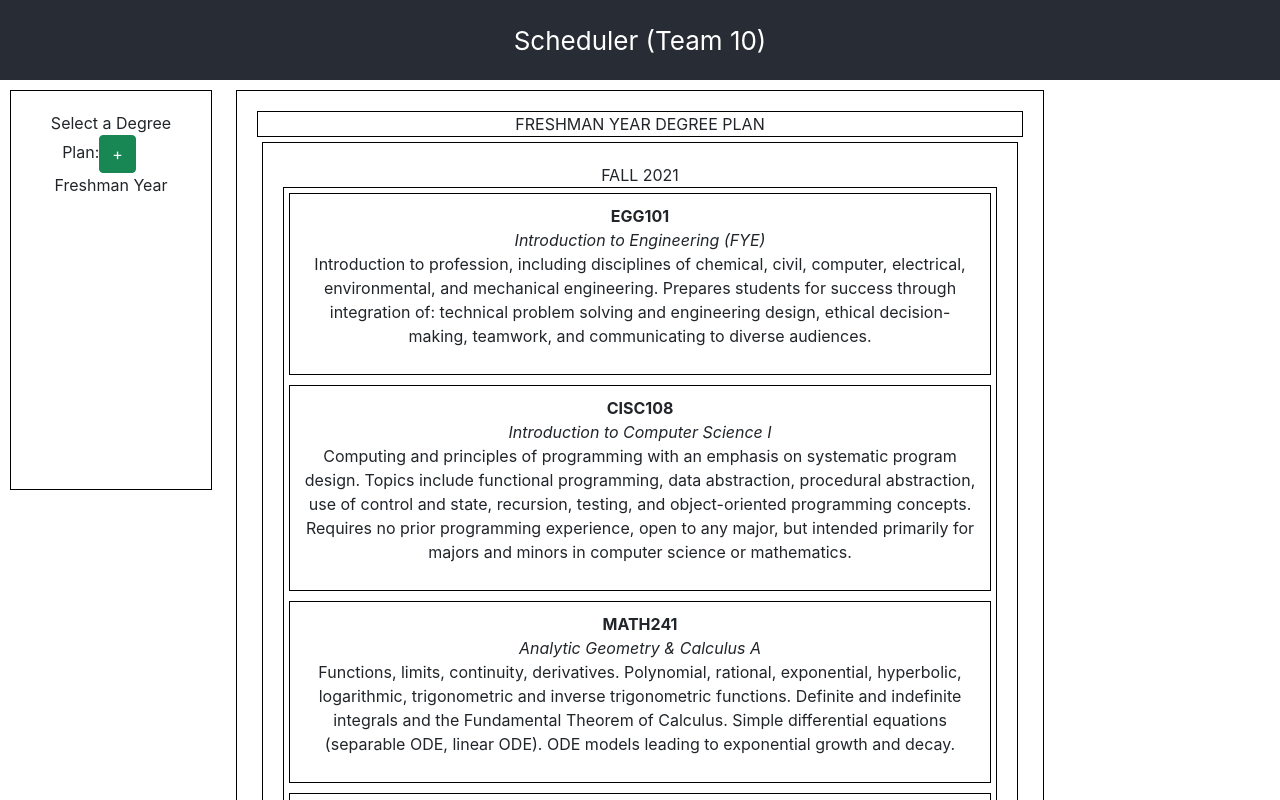
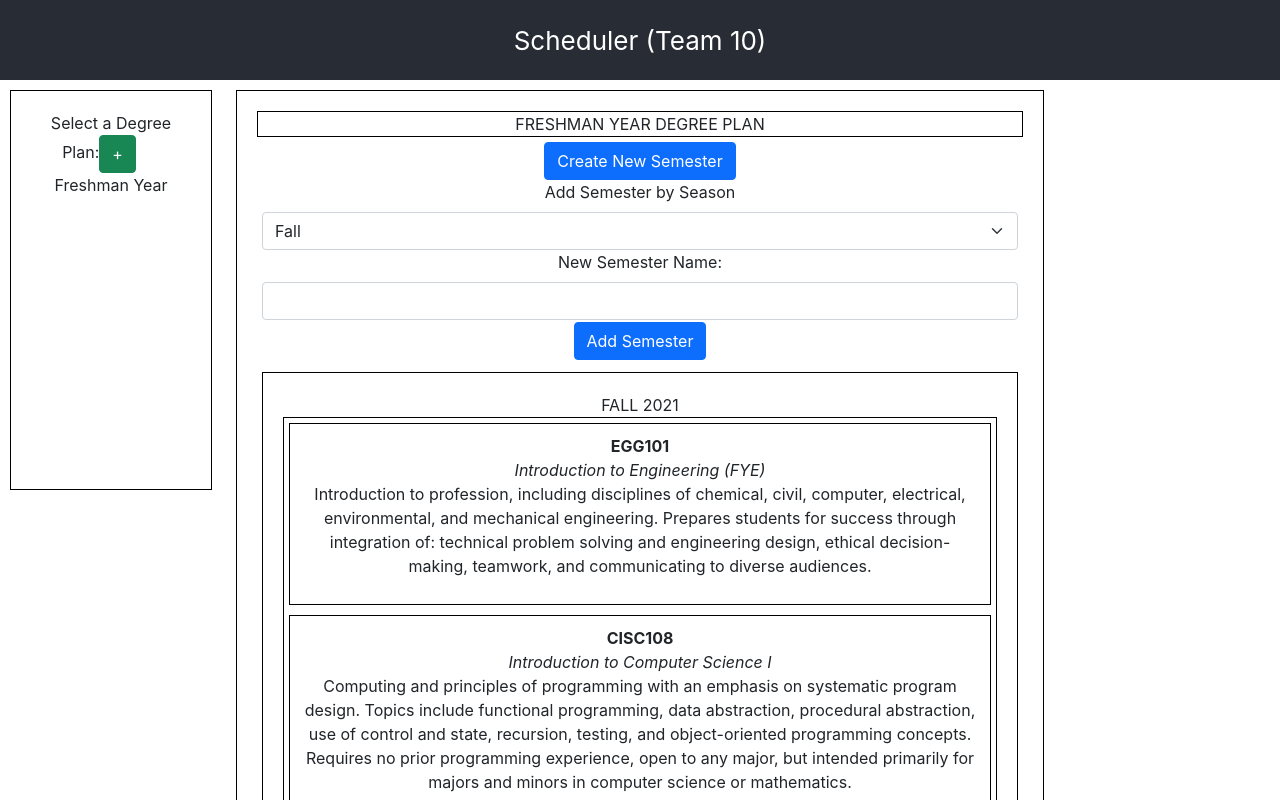
Before and after one commit to UD-CISC275-S22/cis-scheduler-team-10, a React (Create React App) app: page / in a window 1280 px wide. Shown: the top 800 px of the page. Built offline with nearby package versions, Linux system fonts and the light colour scheme.

Commit message:
Added dropdown for semester season and box for name and button to officially add course, just need to get the list of semesters to update and render properly

```diff
--- a/src/DegreePlanComponent.tsx
+++ b/src/DegreePlanComponent.tsx
@@ -1,5 +1,5 @@
-import React from "react";
-import { Col, Container, Row } from "react-bootstrap";
+import React, { useState } from "react";
+import { Button, Col, Container, Form, Row } from "react-bootstrap";
 import { SemesterComponent } from "./SemesterComponent";
 import { Plan } from "./interfaces/plan";
 import { Semester } from "./interfaces/semester";
@@ -9,6 +9,45 @@ export function DegreePlanComponent({
 }: {
     degreePlan: Plan;
 }): JSX.Element {
+    const [semSeason, changeSemSeason] = useState<string>("Fall");
+    const [semName, changeSemName] = useState<string>("");
+    const [addSem, changeAddSem] = useState<boolean>(false);
+    const [semList, changeSemList] = useState<Semester[]>(degreePlan.semesters);
+    const [semView, changeSemView] = useState<Semester | null>(
+        degreePlan.semesters[0]
+    );
+    function save() {
+        updateSemList();
+        changeAddSem(!addSem);
+        //setSemName("Insert Name Here");
+    }
+    function updateSemView(newSem: Semester): void {
+        if (newSem === semView) {
+            changeSemView(null);
+        } else {
+            changeSemView(newSem);
+        }
+    }
+    function updateSemList() {
+        let numCredits = 0;
+        semSeason === "fall" || semSeason === "winter"
+            ? (numCredits = 18)
+            : (numCredits = 7);
+        const newSem: Semester = {
+            semesterName: semName,
+            active: true,
+            creditLimit: numCredits,
+            season: semSeason,
+            coursesTaken: []
+        };
+        changeSemList([...semList, newSem]);
+    }
+    function updateSemSeason(event: React.ChangeEvent<HTMLSelectElement>) {
+        changeSemSeason(event.target.value);
+    }
+    function updateSemName(event: React.ChangeEvent<HTMLInputElement>) {
+        changeSemName(event.target.value);
+    }
     return (
         <div
             // className="degreePlan"
@@ -19,9 +58,43 @@ export function DegreePlanComponent({
             </Container>
 
             <div style={{ padding: "5px" }}>
+                <Button onClick={() => changeAddSem(!addSem)}>
+                    Create New Semester
+                </Button>
+                {!addSem ? (
+                    <div>
+                        <Form.Group controlId="semSeasonsInsert">
+                            <Form.Label>Add Semester by Season</Form.Label>
+                            <Form.Select
+                                value={semSeason}
+                                onChange={updateSemSeason}
+                            >
+                                <option value="fall">Fall</option>
+                                <option value="spring">Spring</option>
+                                <option value="winter">Winter</option>
+                                <option value="summer1">Summer I</option>
+                                <option value="summer2">Summer II</option>
+                            </Form.Select>
+                        </Form.Group>
+                        <Form.Group controlId="formSemesterName">
+                            <Form.Label>New Semester Name:</Form.Label>
+                            <Form.Control
+                                value={semName}
+                                onChange={updateSemName}
+                            />
+                        </Form.Group>
+                        <div style={{ padding: "2px" }}>
+                            <Button onClick={() => save}>Add Semester</Button>
+                        </div>
+                    </div>
+                ) : (
+                    ""
+                )}
+            </div>
+            <div style={{ padding: "5px" }}>
                 <Row>
                     <Col>
-                        {degreePlan.semesters.map((sem: Semester) => (
+                        {semList.map((sem: Semester) => (
                             <div key={sem.semesterName}>
                                 {" "}
                                 <SemesterComponent
--- a/src/interfaces/semester.ts
+++ b/src/interfaces/semester.ts
@@ -2,7 +2,7 @@
 
 import { Course } from "./course";
 
-export type Season = "fall" | "winter" | "spring" | "summer I" | "summer II";
+//export type Season = "fall" | "winter" | "spring" | "summer I" | "summer II";
 
 export interface Semester {
     // Name (string)
@@ -12,7 +12,7 @@ export interface Semester {
     // Credit Limit (number)
     creditLimit: number;
     // Which Semester (Season)
-    season: Season;
+    season: string;
     // Array of Courses [Taking Courses] (Course[])
     coursesTaken: Course[];
 }
```
